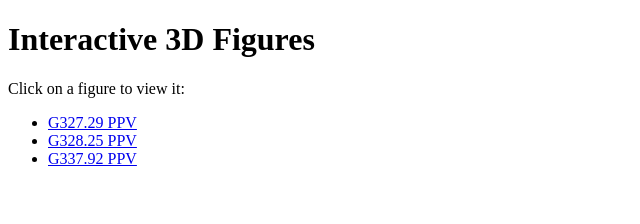
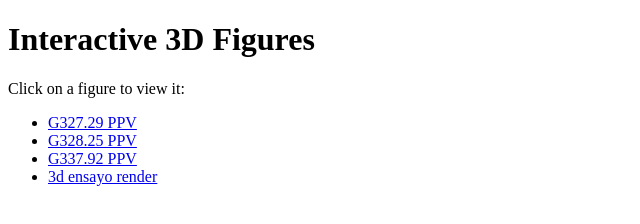
Before and after one commit to ncastrot/young-protoclusters, a plain HTML site: page index.html in a window 1280 px wide. Shown: the whole page, without its empty margins (0-640 px from the left). Drawn offline with Linux system fonts and the light colour scheme.

Commit message:
Update index.html

```diff
--- a/index.html
+++ b/index.html
@@ -11,6 +11,7 @@
         <li><a href="G327_ppv_3d.html" target="_blank">G327.29 PPV</a></li>
         <li><a href="G328_ppv_3d.html" target="_blank">G328.25 PPV</a></li>
         <li><a href="G337_ppv_3d.html" target="_blank">G337.92 PPV</a></li>
+        <li><a href="3d_points.html" target="_blank">3d ensayo render</a></li>
     </ul>
 </body>
 </html>
```
